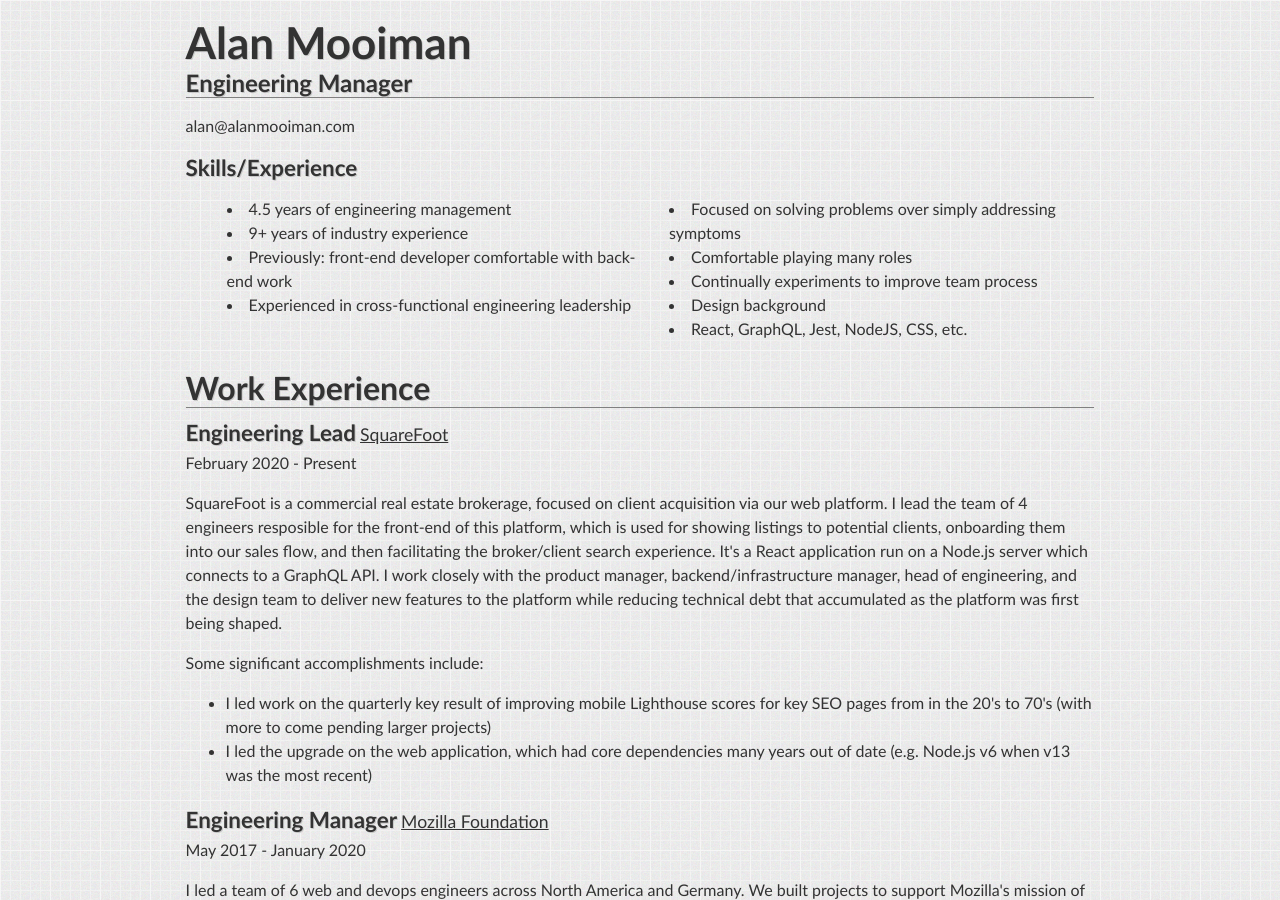
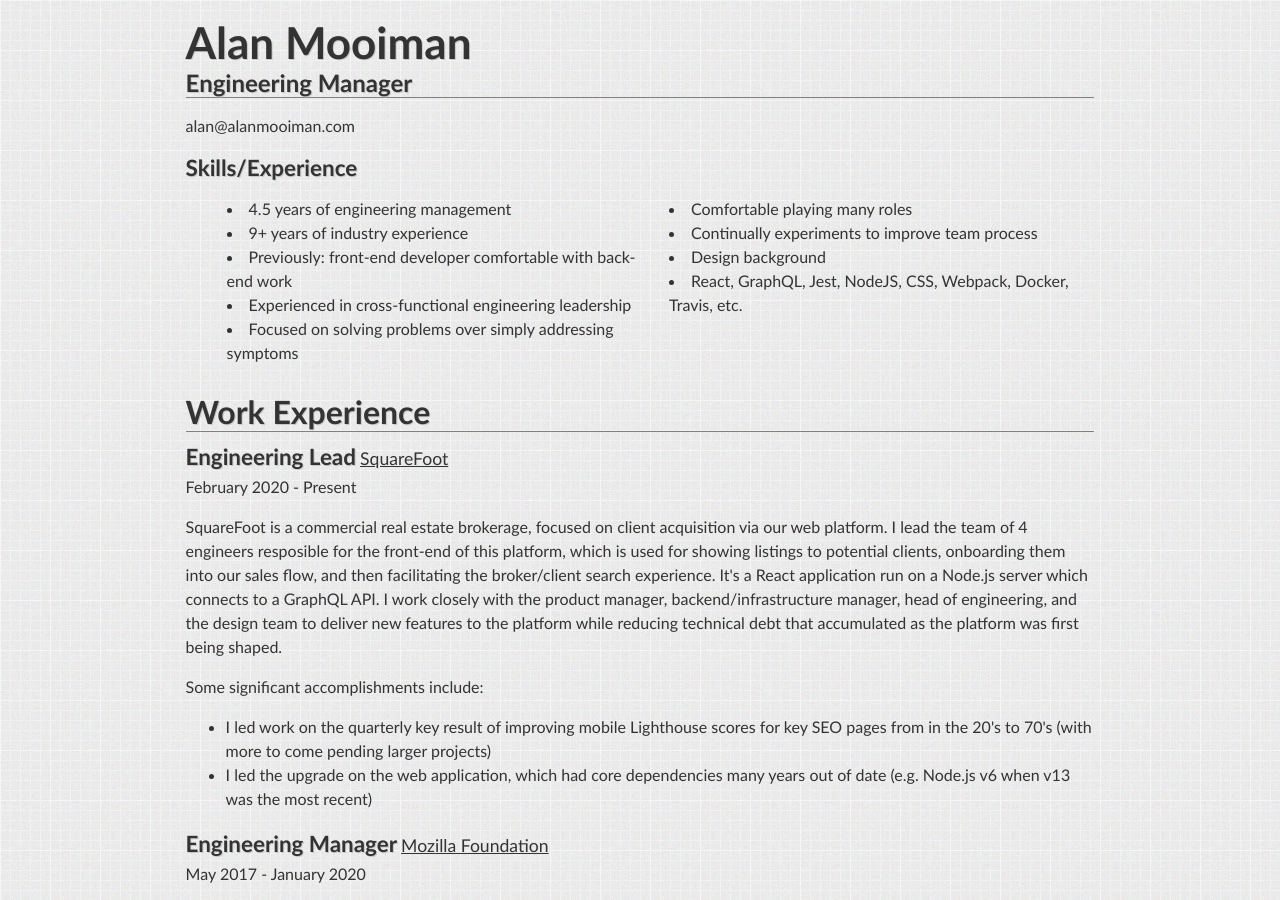
Before and after one commit to alanmoo/alanmooiman-dot-com, a Jekyll site: the page resume/index.html, which Jekyll copies as it is, in a window 1280 px wide and 900 px high. Built offline with Jekyll 4.4.1, drawn with Linux system fonts in a browser that asks for light colours.

Commit message:
More tech

```diff
--- a/resume/index.html
+++ b/resume/index.html
@@ -63,7 +63,7 @@
 					<!-- <li>Familiar with Mac/iOS development</li> -->
 					<!-- <li><em>Firm believer in progressive enhancement and building modular code</em></li> -->
 					<li>Design background</li>
-					<li>React, GraphQL, Jest, NodeJS, CSS, etc.</li>
+					<li>React, GraphQL, Jest, NodeJS, CSS, Webpack, Docker, Travis, etc.</li>
 				</ul>
 			</section>
 			<section>
```
